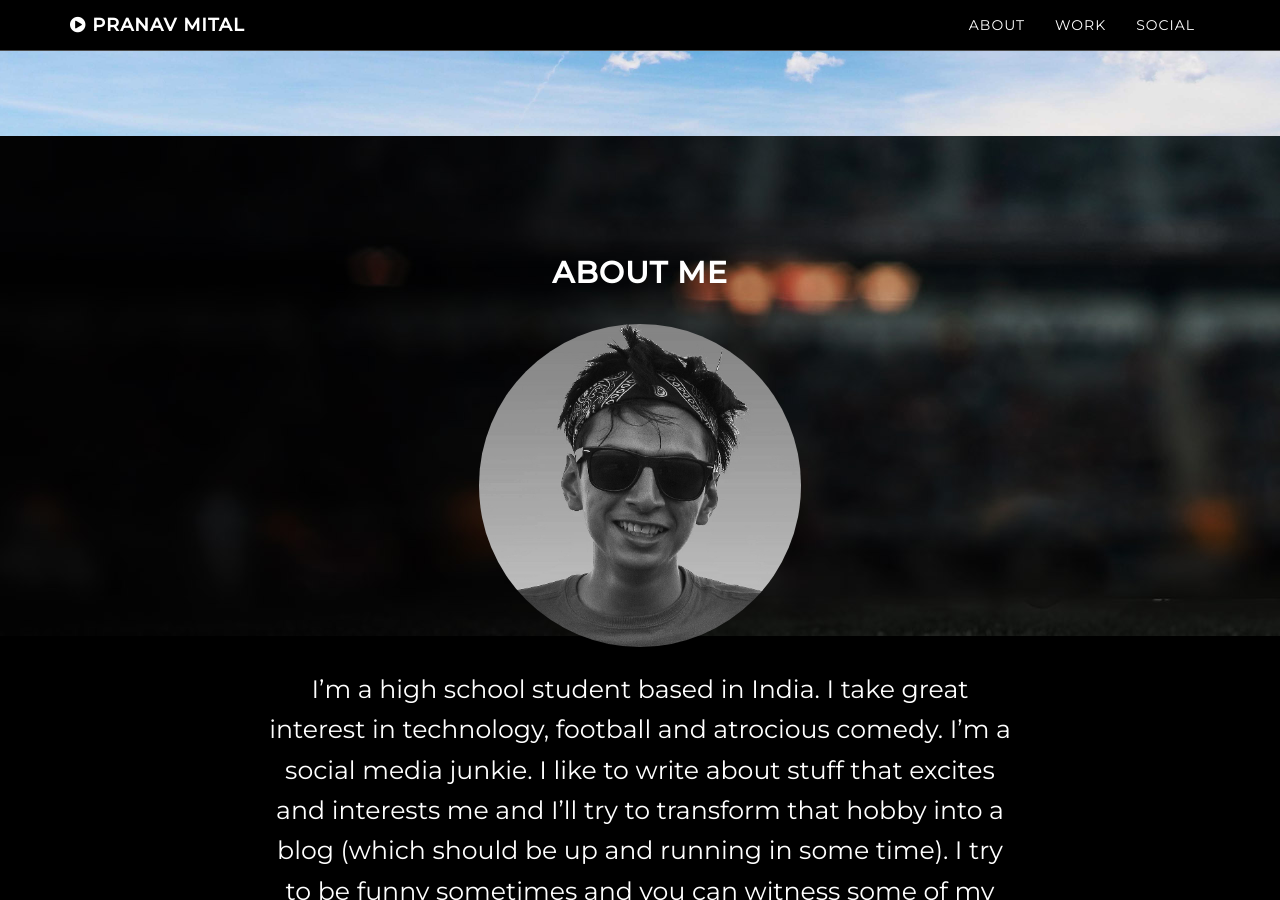
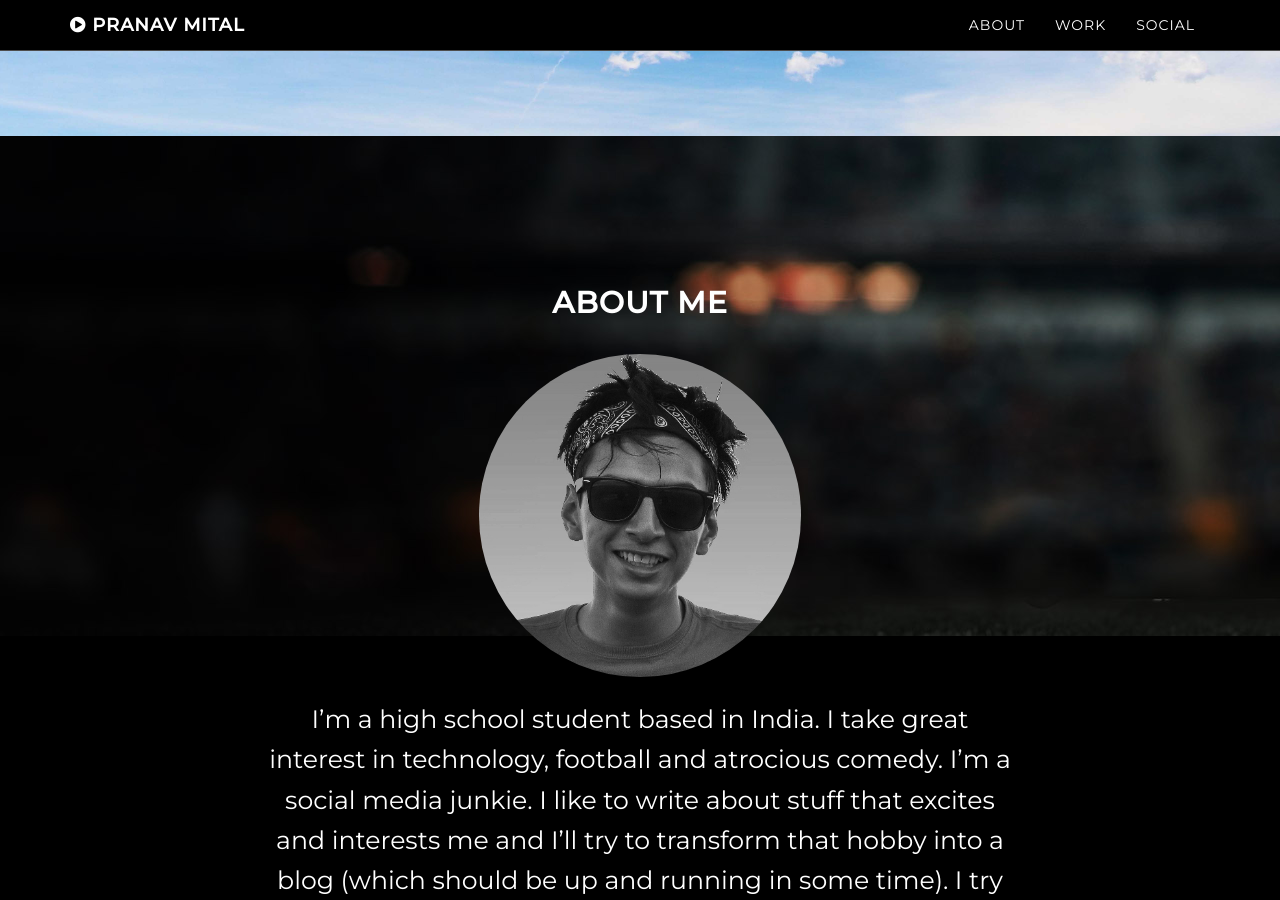
Before and after one commit to pranavmital/pranavmital.github.io, a Jekyll site: the page built from index.html, in a window 1280 px wide and 900 px high, scrolled down 764 px. Built offline with Jekyll 4.4.1, drawn with Linux system fonts in a browser that asks for light colours.

Commit message:
150 compro

```diff
--- a/_includes/css/grayscale.css
+++ b/_includes/css/grayscale.css
@@ -274,7 +274,7 @@ a:focus {
 
 @media(min-width:767px) {
     .content-section {
-        padding-top: 120px;
+        padding-top: 150px;
     }
 
     .blog-section {
```
